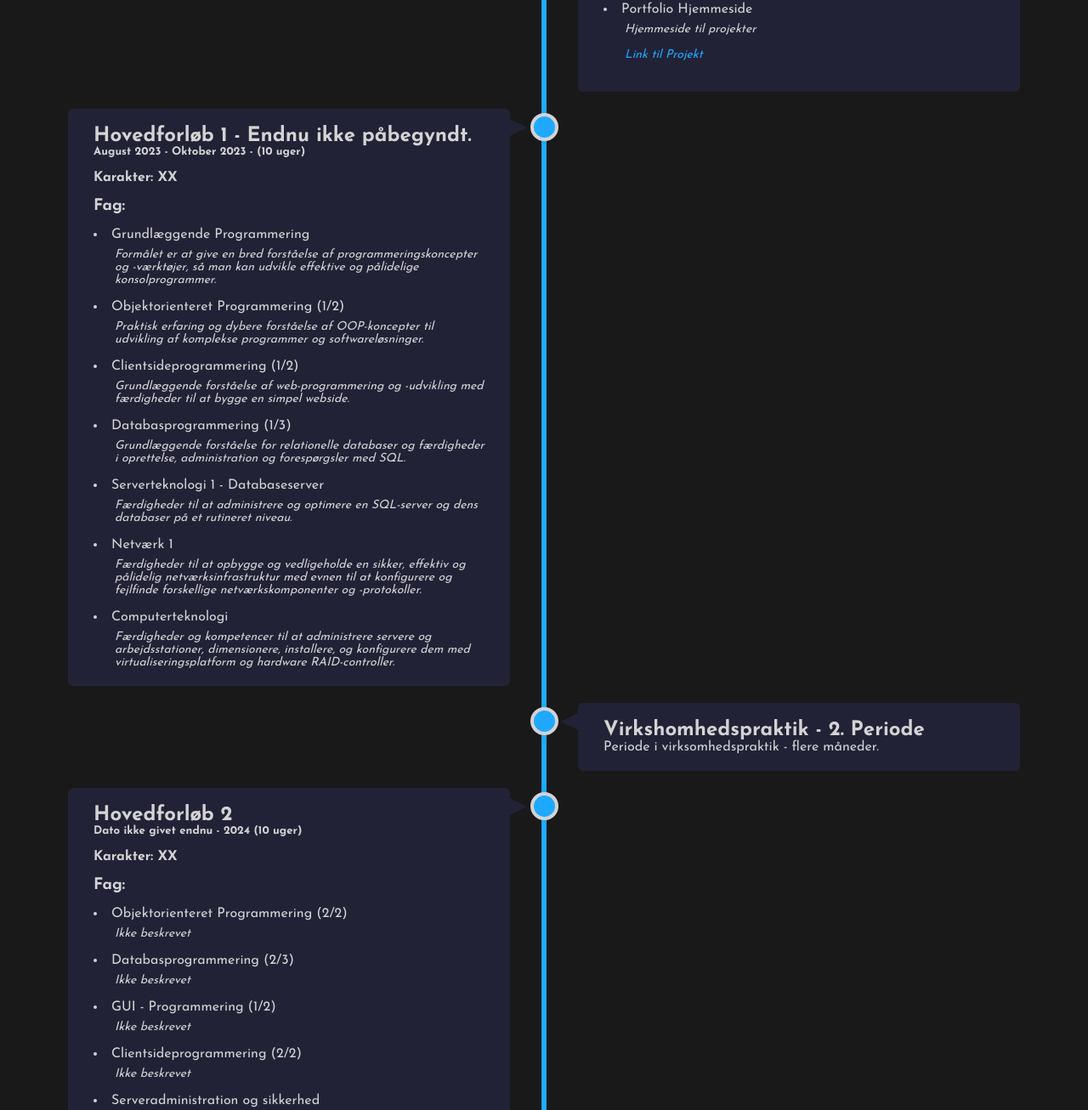
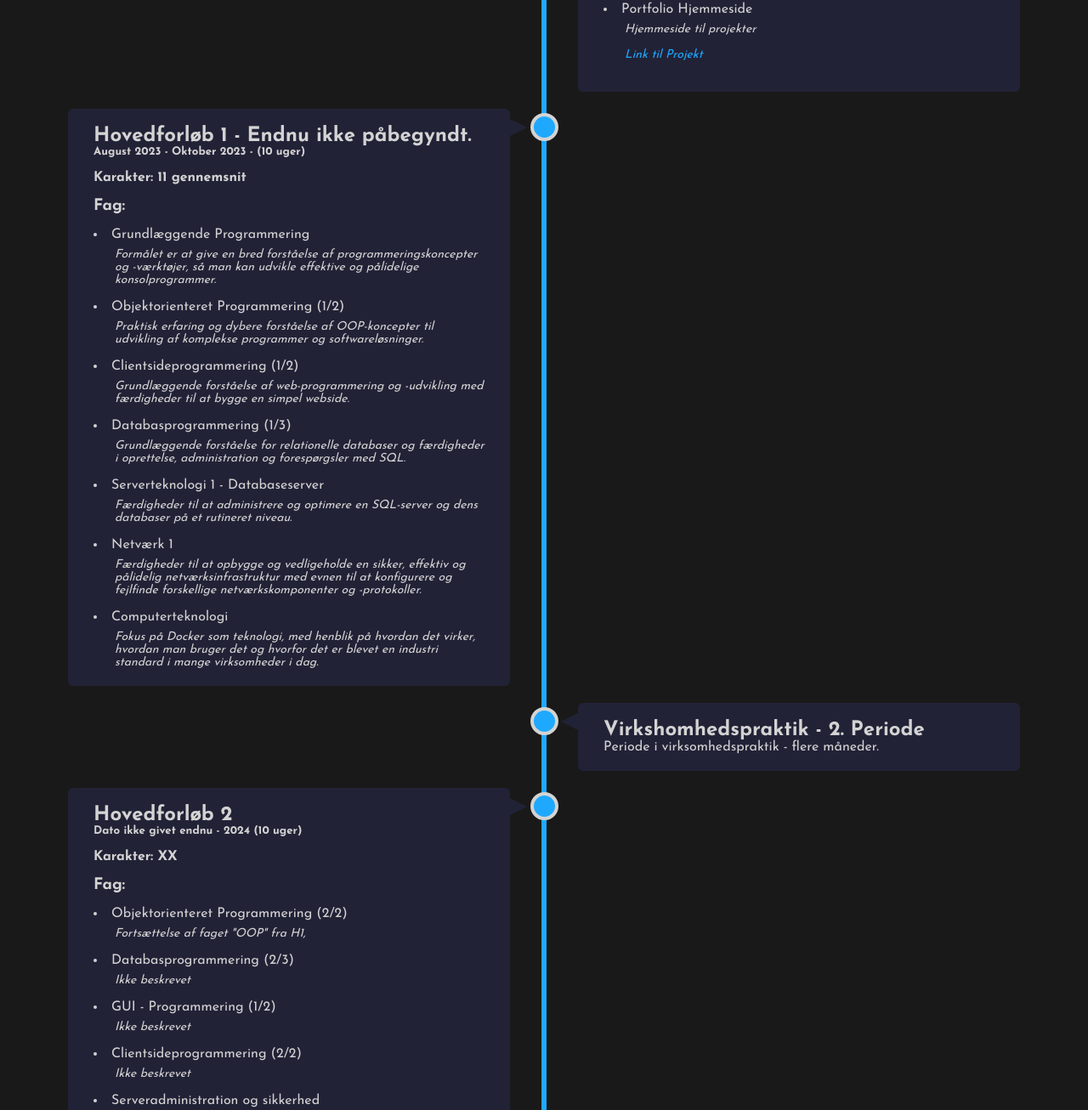
Before and after one commit to Dagor94/Dagor94.github.io, a plain HTML site: page Uddannelsesforløb.html in a window 1280 px wide. Shown: the part 1225-2531 px from the top of the page at 85% size. Drawn offline with Linux system fonts and the light colour scheme.

Commit message:
Updated Uddannelsesforløb - Computerteknologi To represent the facts of the course rather than what was intially thought.

```diff
--- a/Uddannelsesforløb.html
+++ b/Uddannelsesforløb.html
@@ -127,7 +127,7 @@
                     <h2>Hovedforløb 1 - Endnu ikke påbegyndt.</h2>
                     <h5>August 2023 - Oktober 2023 - (10 uger)</h5>
                     <br>
-                    <h4>Karakter: XX</h4>
+                    <h4>Karakter: 11 gennemsnit</h4>
                     <br>
                     <h3>Fag:</h3>
                     <br>
@@ -168,7 +168,7 @@
                         <li>Computerteknologi</li>
                         <ul>
                             <li>
-                                Færdigheder og kompetencer til at administrere servere og arbejdsstationer, dimensionere, installere, og konfigurere dem med virtualiseringsplatform og hardware RAID-controller.
+                                Fokus på Docker som teknologi, med henblik på hvordan det virker, hvordan man bruger det og hvorfor det er blevet en industri standard i mange virksomheder i dag.
                             </li>
                         </ul>
                 </div>
@@ -197,7 +197,7 @@
                         <li>Objektorienteret Programmering (2/2)</li>
                         <ul>
                             <li>
-                                Ikke beskrevet
+                                Fortsættelse af faget "OOP" fra H1,
                             </li>
                         </ul><br>
                         <li>Databasprogrammering (2/3)</li>
```
